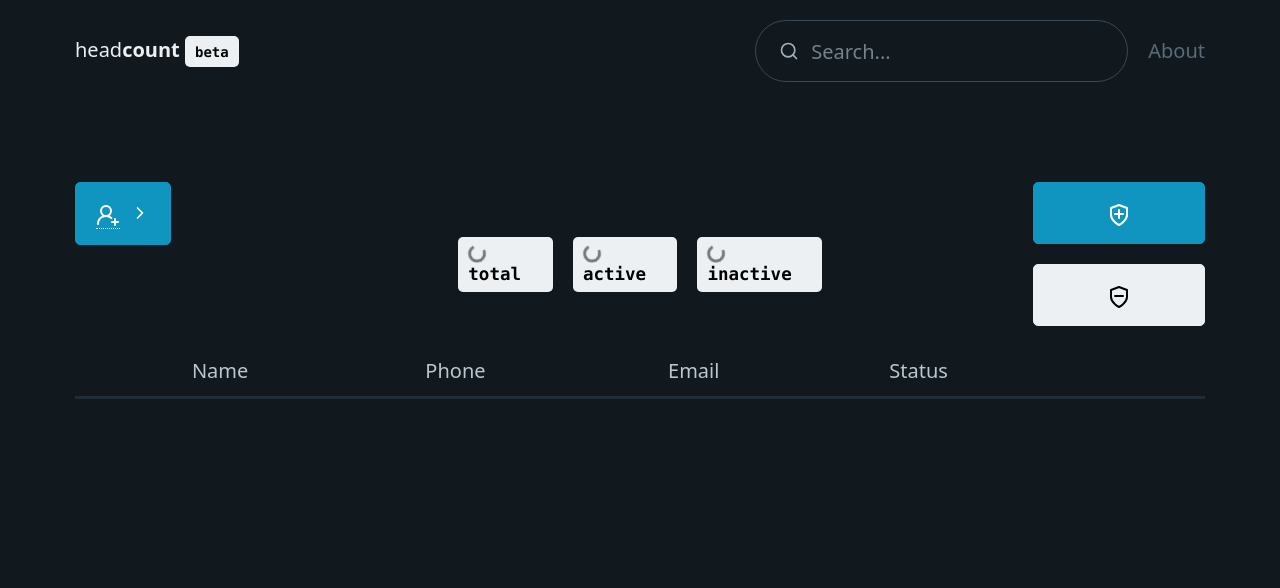
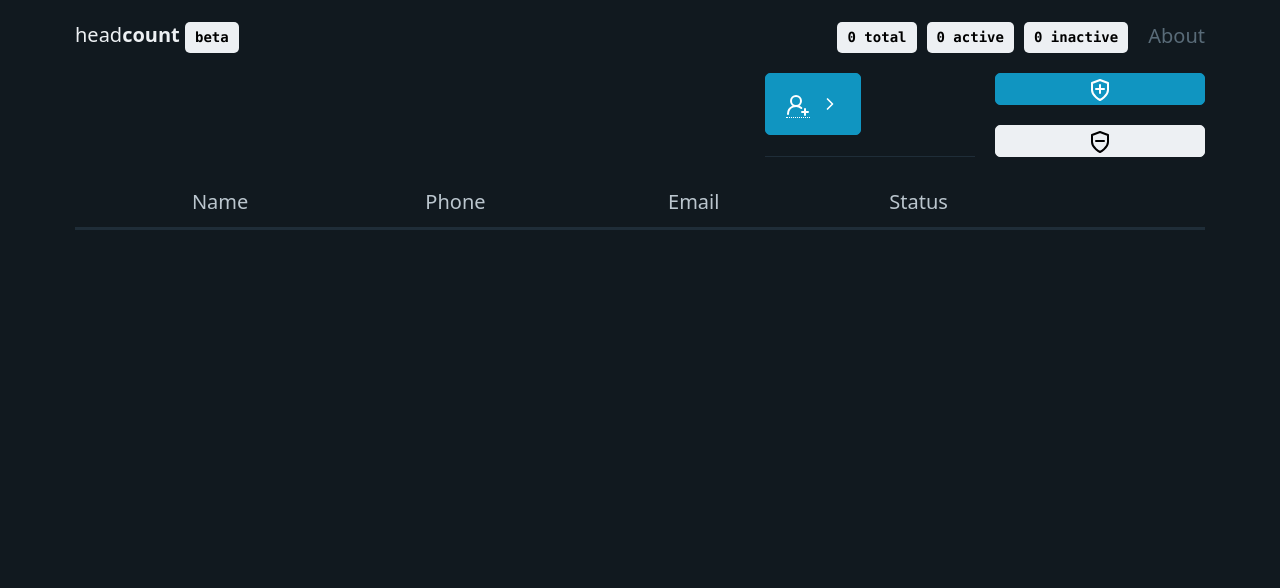
Before and after one commit to lloydlobo/headcount, a Flask app: page / in a window 1280 px wide. Shown: the top 588 px of the page. Run offline with Flask 3, Linux system fonts and the light colour scheme; lists and menus that the app fills with data are empty; some libraries are stand-ins or nearby versions.

Commit message:
style: refactor inline styles to css file

```diff
--- a/server/main.py
+++ b/server/main.py
@@ -4,6 +4,8 @@
 import requests
 from flask import Flask, render_template, request
 from markupsafe import Markup
+
+__DEBUG = False
 
 # Flask app
 app: Flask = Flask(__name__)
@@ -30,7 +32,8 @@
 
 
 def contact_as_li(contact):
-    return Markup(f"""
+    return Markup(
+        f"""
         <li class="grid">
             <span>{contact["name"]}</span>
             <div class="grid">
@@ -38,7 +41,8 @@
                 <span>{contact["email"]}</span>
             </div>
         </li>
-    """)
+        """
+    )
 
 
 def contact_as_row(contact, clazz=""):
@@ -46,7 +50,8 @@
     # but on the server this is the value given to the data submitted with the checkboxes name.
     id_ = contact["id"]  # FIXME: this is visible!!!
     delete_svg = f"""<svg xmlns="http://www.w3.org/2000/svg" width="24" height="24" viewBox="0 0 24 24" fill="none" stroke="currentColor" stroke-width="2" stroke-linecap="round" stroke-linejoin="round" class="lucide lucide-trash"><path d="M3 6h18"/><path d="M19 6v14c0 1-1 2-2 2H7c-1 0-2-1-2-2V6"/><path d="M8 6V4c0-1 1-2 2-2h4c1 0 2 1 2 2v2"/></svg>"""
-    return Markup(f"""
+    return Markup(
+        f"""
         <tr class="{clazz}">
             <td scope="row">
                 <label for="ids">
@@ -68,13 +73,15 @@
                 </button>
             </td>
         </tr>
-    """)
+        """
+    )
 
 
 def contacts_to_html_table():
     row_contacts = "".join([contact_as_row(contact) for contact in contacts])
     # <h2 style="--pico-font-size: 1rem; --pico-color: var(--pico-secondary);">{len(contacts)} results</h2>
-    return Markup(f"""
+    return Markup(
+        f"""
         <figure>
             <table class="!striped">
                 <thead>
@@ -97,7 +104,8 @@
                 </tbody>
             </table>
         </figure>
-    """)
+        """
+    )
 
 
 @app.route("/")
@@ -107,8 +115,11 @@
 
 @app.route("/contacts")
 def get_contacts():
-    # import time
-    # time.sleep(1)
+    if __DEBUG:
+        import time
+
+        time.sleep(1)
+
     return contacts_to_html_table()
 
 
@@ -122,9 +133,13 @@
             seen.add(c["id"])
             contacts[i]["status"] = "Active"
 
-    rows = [contact_as_row(contact=contact, clazz="activate" if contact["id"] in seen else "")
-            for contact in contacts]
-    html = ''.join(rows)
+    rows = [
+        contact_as_row(
+            contact=contact, clazz="activate" if contact["id"] in seen else ""
+        )
+        for contact in contacts
+    ]
+    html = "".join(rows)
     return Markup(f"{html}")
 
 
@@ -138,9 +153,13 @@
             seen.add(c["id"])
             contacts[i]["status"] = "Inactive"
 
-    rows = [contact_as_row(contact=contact, clazz="deactivate" if contact["id"] in seen else "")
-            for contact in contacts]
-    html = ''.join(rows)
+    rows = [
+        contact_as_row(
+            contact=contact, clazz="deactivate" if contact["id"] in seen else ""
+        )
+        for contact in contacts
+    ]
+    html = "".join(rows)
     return Markup(f"{html}")
 
 
@@ -160,10 +179,10 @@
 @app.route("/add_contact", methods=["POST"])
 def add_contact():
     new_contact = {
-        "id"    : uuid.uuid4(),
-        "name"  : request.form.get("name"),
-        "email" : request.form.get("email"),
-        "phone" : request.form.get("phone"),
+        "id": uuid.uuid4(),
+        "name": request.form.get("name"),
+        "email": request.form.get("email"),
+        "phone": request.form.get("phone"),
         "status": request.form.get("status", "Inactive"),
     }
 
@@ -217,7 +236,8 @@
 
 @app.route("/modal", methods=["GET"])
 def get_modal():
-    return Markup(f"""
+    return Markup(
+        f"""
         <div id="modal" _="on closeModal add .closing then wait for animationend then remove me">
             <div class="modal-underlay" _="on click trigger closeModal"></div>
             <div class="modal-content">
@@ -229,11 +249,13 @@
                 <button _="on click trigger closeModal">Close</button>
             </div>
         </div>
-    """)
+        """
+    )
 
-# def main():
-#     app.run(debug=True)
-#
-#
-# if __name__ == "__main__":
-#     main()
+
+def main():
+    app.run(debug=True)
+
+
+if __name__ == "__main__":
+    main()
--- a/server/static/css/styles.css
+++ b/server/static/css/styles.css
@@ -41,27 +41,109 @@
 }
 
 
-html,body {
+html,
+body {
     overflow-x: hidden;
-    /*font-size: 90%;*/
-}
-body {
-    /*font-size: 110%;*/
 }
 
-.htmx-indicator{
-    display:none;
+body>header:first-child {
+    padding-block: 0;
+
+    & kbd {
+        font-size: 70%;
     }
-.htmx-request .htmx-indicator{
-    display:inline;
+
+    & nav>ul.nav-stats {
+        & li:has(kbd) {
+            padding-inline-start: 0;
         }
-.htmx-request.htmx-indicator{
-    display:inline;
+    }
+}
+
+body>footer,
+body>header,
+body>main {
+    --size: calc(var(--pico-block-spacing-vertical) * 0.5);
+    padding: var(--size) 0;
+}
+
+article.searchbox {
+    margin-block: 0.5em;
+    box-shadow: none;
+    padding: 0;
+    padding-block-end: 0em;
+    border-radius: 1.5em;
+    position: relative;
+    display: flow-root;
+
+    & input[type="search"] {
+        width: 100%;
+        margin: 0;
+        height: 2.5em;
+    }
+
+    & div.searchbox-indicator {
+        --size: 0.5ch;
+
+        width: 100%;
+        max-width: var(--size);
+        height: 100%;
+        position: absolute;
+        top: calc(var(--size) + 1px);
+        left: calc(var(--size) - 2px);
+    }
+
+    & div#search-results {
+        padding: 0em;
+    }
+}
+
+details.form-add-new {
+    & summary[role="button"] {
+        cursor: pointer;
+        width: fit-content;
+        margin-inline-start: auto;
+    }
+
+    & form {
+        position: absolute;
+        z-index: 1;
+    }
+}
+
+table {
+    font-size: 85%;
+}
+
+button,
+input[role="button"] {
+    padding: calc(var(--pico-form-element-spacing-vertical) * 0.5) calc(var(--pico-form-element-spacing-horizontal) * 0.5);
+}
+
+
+/* Requires parent element to have display: relative on it or use `.relative`. */
+.indicator {
+    position: absolute;
+    top: -0.65em;
+    right: -0.65em;
+}
+
+.htmx-indicator {
+    display: none;
+}
+
+.htmx-request .htmx-indicator {
+    display: inline;
+}
+
+.htmx-request.htmx-indicator {
+    display: inline;
 }
 
 .htmx-settling tr.deactivate td {
     background: lightcoral;
 }
+
 .htmx-settling tr.activate td {
     background: darkseagreen;
 }
@@ -74,3 +156,19 @@
     opacity: 0;
     transition: opacity 1s ease-out;
 }
+
+/* ============================================================== */
+/* UTILITIES */
+/* ============================================================== */
+
+.hidden {
+    display: none !important;
+}
+
+.absolute {
+    position: absolute;
+}
+
+.relative {
+    position: relative;
+}
--- a/server/templates/index.html
+++ b/server/templates/index.html
@@ -1,140 +1,210 @@
-<!doctype html>
+<!DOCTYPE html>
 <html lang="en" data-theme="dark">
   <head>
-    <meta charset="UTF-8">
-    <meta name="viewport"
+    <meta charset="UTF-8" />
+    <meta
+      name="viewport"
       content="width=device-width, user-scalable=no, initial-scale=1.0, maximum-scale=1.0, minimum-scale=1.0"
-    >
-    <meta http-equiv="X-UA-Compatible" content="ie=edge">
+    />
+    <meta http-equiv="X-UA-Compatible" content="ie=edge" />
     <title>Home ~ headcount</title>
-    <script src="https://unpkg.com/htmx.org@1.9.10"
+    <script
+      src="https://unpkg.com/htmx.org@1.9.10"
       integrity="sha384-D1Kt99CQMDuVetoL1lrYwg5t+9QdHe7NLX/SoJYkXDFfX37iInKRy5xLSi8nO7UC"
       crossorigin="anonymous"
     ></script>
     <script src="https://unpkg.com/hyperscript.org@0.9.12"></script>
-    <!--    <link rel="stylesheet" href="https://cdn.jsdelivr.net/npm/@picocss/pico@next/css/pico.colors.min.css"/>-->
-    <link rel="stylesheet" href="https://cdn.jsdelivr.net/npm/@picocss/pico@next/css/pico.min.css"/>
-    <link rel="stylesheet" href="{{ url_for('static', filename='css/Modal.css') }}">
-    <link rel="stylesheet" href="{{ url_for('static', filename='css/styles.css') }}">
+    <link
+      rel="stylesheet"
+      href="https://cdn.jsdelivr.net/npm/@picocss/pico@next/css/pico.min.css"
+    />
+    <link
+      rel="stylesheet"
+      href="{{ url_for('static', filename='css/styles.css') }}"
+    />
   </head>
   <body>
-<header class="container" style="padding-block: 0;">
+    <header class="container">
       <nav>
         <ul>
           <li>
             <div class="logo-wrapper">
               <a href="/" class="contrast">
+                <!--Initial Loading  -->
+                <span class="relative">
                   head<b>count</b>
-                        <span hx-get="/contacts" hx-target="#contact-list" hx-indicator="#loader" hx-trigger="load">
-                            <span class="htmx-indicator" id="loader" alt="Loading..." aria-busy="true"></span>
+                  <span
+                    hx-get="/contacts"
+                    hx-target="#contact-list"
+                    hx-indicator="#loader"
+                    hx-trigger="load"
+                  >
+                    <span
+                      class="htmx-indicator indicator"
+                      id="loader"
+                      alt="Loading..."
+                      aria-busy="true"
+                    ></span>
+                  </span>
                 </span>
               </a>
-                    <kbd style="font-size: 70%;">beta</kbd>
+              <kbd>beta</kbd>
             </div>
           </li>
         </ul>
-        <ul>
+
+        <ul class="nav-stats">
           <li>
-                <input style="width: 100%;" type="search" name="q" hx-get="/search_contact"
-                       hx-trigger="keyup delay:500ms changed"
-                       hx-target="#search-results" placeholder="Search..."
-                >
+            <kbd hx-get="/count-contacts" hx-trigger="load, every 20s">
+              <span alt="Loading..." aria-busy="true"></span> total
+            </kbd>
+          </li>
+          <li>
+            <kbd hx-get="/count-active-contacts" hx-trigger="load, every 20s">
+              <span alt="Loading..." aria-busy="true"></span> active
+            </kbd>
+          </li>
+          <li>
+            <kbd hx-get="/count-inactive-contacts" hx-trigger="load, every 20s">
+              <span alt="Loading..." aria-busy="true"></span> inactive
+            </kbd>
           </li>
           <li><a href="#" class="secondary">About</a></li>
           <!--            <li><a href="#">GitHub</a></li>-->
           <!--            <li><a href="#" role="button">Pricing</a></li>-->
         </ul>
       </nav>
-    <output id="search-results"></output>
+
+      <article class="searchbox hidden">
+        <div class="relative">
+          <input
+            name="q"
+            type="search"
+            placeholder="Search..."
+            hx-get="/search_contact"
+            hx-indicator="#search-loader"
+            hx-target="#search-results"
+            hx-trigger="input changed delay:500ms, search"
+            data-tmp-hx-trigger="keyup delay:500ms changed"
+          />
+          <div class="searchbox-indicator">
+            <span
+              class="htmx-indicator"
+              id="search-loader"
+              alt="Loading..."
+              aria-busy="true"
+            ></span>
+          </div>
+        </div>
+        <div id="search-results"></div>
+      </article>
     </header>
-<main class="container-fluid">
+
+    <main>
       <section class="container">
         <div class="grid">
-            <details style="border-bottom: none;">
-                <summary role="button"
-                         style="display:flex; cursor: pointer; margin-inline-end: auto; width: fit-content;"
-                >
+          <div></div>
+          <div></div>
+          <div></div>
+          <details class="form-add-new">
+            <summary role="button">
               <icon data-tooltip="Add new">
-                        <svg xmlns="http://www.w3.org/2000/svg" width="24" height="24" viewBox="0 0 24 24"
+                <svg
+                  xmlns="http://www.w3.org/2000/svg"
+                  width="24"
+                  height="24"
+                  viewBox="0 0 24 24"
                   fill="none"
-                             stroke="currentColor" stroke-width="2" stroke-linecap="round" stroke-linejoin="round"
+                  stroke="currentColor"
+                  stroke-width="2"
+                  stroke-linecap="round"
+                  stroke-linejoin="round"
                   class="lucide lucide-user-round-plus"
                 >
-                            <path d="M2 21a8 8 0 0 1 13.292-6"/>
-                            <circle cx="10" cy="8" r="5"/>
-                            <path d="M19 16v6"/>
-                            <path d="M22 19h-6"/>
+                  <path d="M2 21a8 8 0 0 1 13.292-6" />
+                  <circle cx="10" cy="8" r="5" />
+                  <path d="M19 16v6" />
+                  <path d="M22 19h-6" />
                 </svg>
               </icon>
             </summary>
-                <form style="position: absolute; z-index: 1;" hx-post="/add_contact" hx-target="#contact-list">
-                    <article style="padding-block-end: 1em;">
-                        <header style="margin-block-end: 1em; padding-block: 1em;"><b>Add new headcount</b></header>
-                        <label for="name">Name <input type="text" id="name" name="name" required></label>
-                        <label for="phone">Phone <input type="tel" id="phone" name="phone" required></label>
-                        <label for="email">Email <input type="email" id="email" name="email" required></label>
+            <form hx-post="/add_contact" hx-target="#contact-list">
+              <article>
+                <header><b>Add new headcount</b></header>
+                <label for="name"
+                  >Name <input type="text" id="name" name="name" required
+                /></label>
+                <label for="phone"
+                  >Phone <input type="tel" id="phone" name="phone" required
+                /></label>
+                <label for="email"
+                  >Email <input type="email" id="email" name="email" required
+                /></label>
                 <div class="grid">
                   <fieldset>
                     <legend>Status</legend>
-                                <label for="status"><input type="checkbox" id="status" name="status"> Active</label>
+                    <label for="status"
+                      ><input type="checkbox" id="status" name="status" />
+                      Active</label
+                    >
                   </fieldset>
                   <button type="submit" data-tooltip="Add new">Submit</button>
                 </div>
               </article>
             </form>
           </details>
-            <nav>
-                <ul role="group">
-                    <li>
-                        <kbd hx-get="/count-contacts" hx-trigger="every 20s">
-                            <span alt="Loading..." aria-busy="true"></span>
-                            total
-                        </kbd>
-                    </li>
-                    <li>
-                        <kbd hx-get="/count-active-contacts" hx-trigger="every 20s">
-                            <span alt="Loading..." aria-busy="true"></span>
-                            active
-                        </kbd>
-                    </li>
-                    <li>
-                        <kbd hx-get="/count-inactive-contacts" hx-trigger="every 20s">
-                            <span alt="Loading..." aria-busy="true"></span>
-                            inactive
-                        </kbd>
-                    </li>
-                </ul>
-            </nav>
-            <div class="grid">
-                <div></div>
+          <div role="group">
+            <!-- <div></div> -->
             <div hx-include="#checked-contacts" hx-target="#tbody" role="group">
               <button class="" hx-put="/activate" data-tooltip="Activate">
-                        <svg xmlns="http://www.w3.org/2000/svg" width="24" height="24" viewBox="0 0 24 24" fill="none"
-                             stroke="currentColor" stroke-width="2" stroke-linecap="round" stroke-linejoin="round"
+                <svg
+                  xmlns="http://www.w3.org/2000/svg"
+                  width="24"
+                  height="24"
+                  viewBox="0 0 24 24"
+                  fill="none"
+                  stroke="currentColor"
+                  stroke-width="2"
+                  stroke-linecap="round"
+                  stroke-linejoin="round"
                   class="lucide lucide-shield-plus"
                 >
-                            <path d="M12 22s8-4 8-10V5l-8-3-8 3v7c0 6 8 10 8 10"/>
-                            <path d="M8 11h8"/>
-                            <path d="M12 15V7"/>
+                  <path d="M12 22s8-4 8-10V5l-8-3-8 3v7c0 6 8 10 8 10" />
+                  <path d="M8 11h8" />
+                  <path d="M12 15V7" />
                 </svg>
               </button>
-                    <button class="contrast" hx-put="/deactivate" data-tooltip="Deactivate">
-                        <svg xmlns="http://www.w3.org/2000/svg" width="24" height="24" viewBox="0 0 24 24" fill="none"
-                             stroke="currentColor" stroke-width="2" stroke-linecap="round" stroke-linejoin="round"
+              <button
+                class="contrast"
+                hx-put="/deactivate"
+                data-tooltip="Deactivate"
+              >
+                <svg
+                  xmlns="http://www.w3.org/2000/svg"
+                  width="24"
+                  height="24"
+                  viewBox="0 0 24 24"
+                  fill="none"
+                  stroke="currentColor"
+                  stroke-width="2"
+                  stroke-linecap="round"
+                  stroke-linejoin="round"
                   class="lucide lucide-shield-minus"
                 >
-                            <path d="M12 22s8-4 8-10V5l-8-3-8 3v7c0 6 8 10 8 10"/>
-                            <path d="M8 11h8"/>
+                  <path d="M12 22s8-4 8-10V5l-8-3-8 3v7c0 6 8 10 8 10" />
+                  <path d="M8 11h8" />
                 </svg>
               </button>
             </div>
           </div>
         </div>
-        <div class="grid">
-        </div>
         <form id="checked-contacts">
           <div id="contact-list">
-                <img src="static/assets/img/loader.gif" id="loader" alt="Loading..." class="htmx-indicator"
+            <img
+              src="static/assets/img/loader.gif"
+              id="loader"
+              alt="Loading..."
+              class="htmx-indicator"
               aria-busy="true"
             />
           </div>
@@ -143,4 +213,3 @@
     </main>
   </body>
 </html>
-<!--<button hx-get="/modal" hx-target="body" hx-swap="beforeend">Modal Demo</button>-->
```
Also changed, not shown: server/static/css/Modal.css (deleted, +0 -89 lines), server/static/assets/preview_headcount.png, 1 other file. Lines whose indentation alone changed are shown as unchanged.
